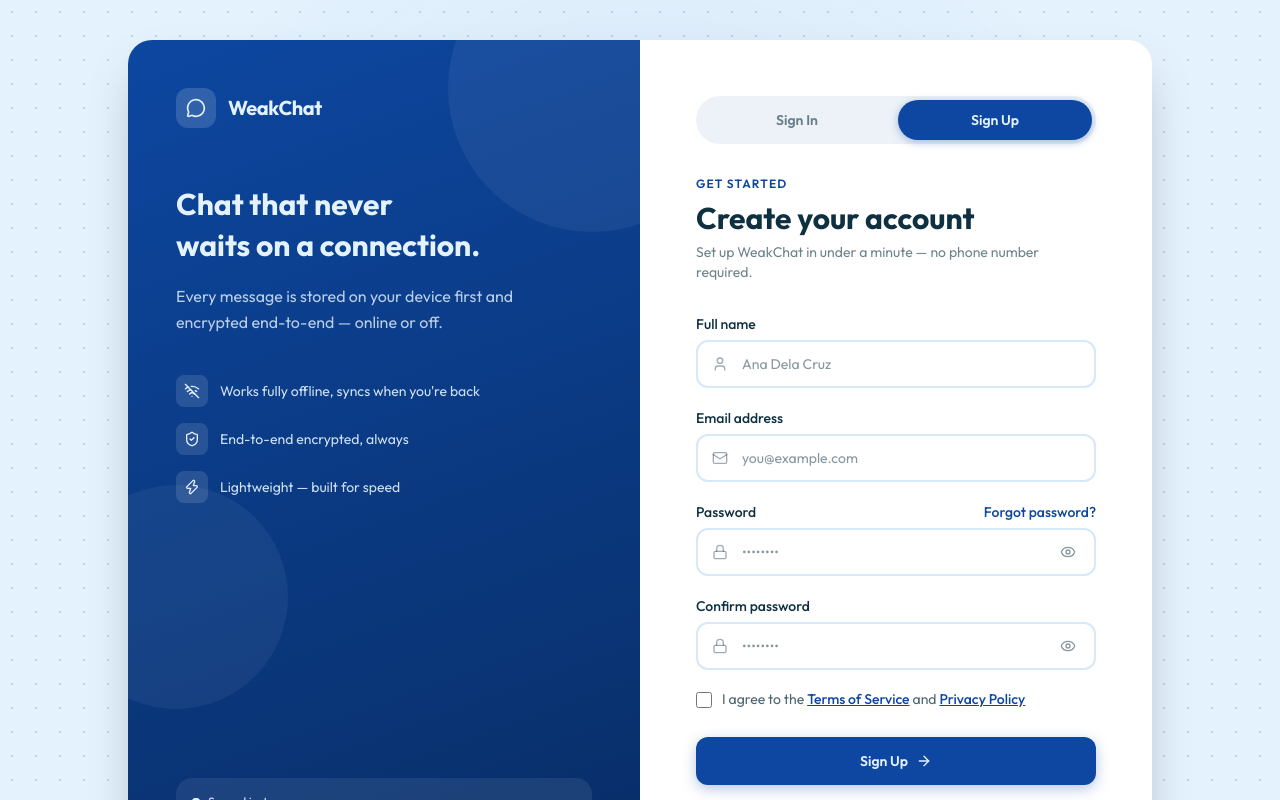
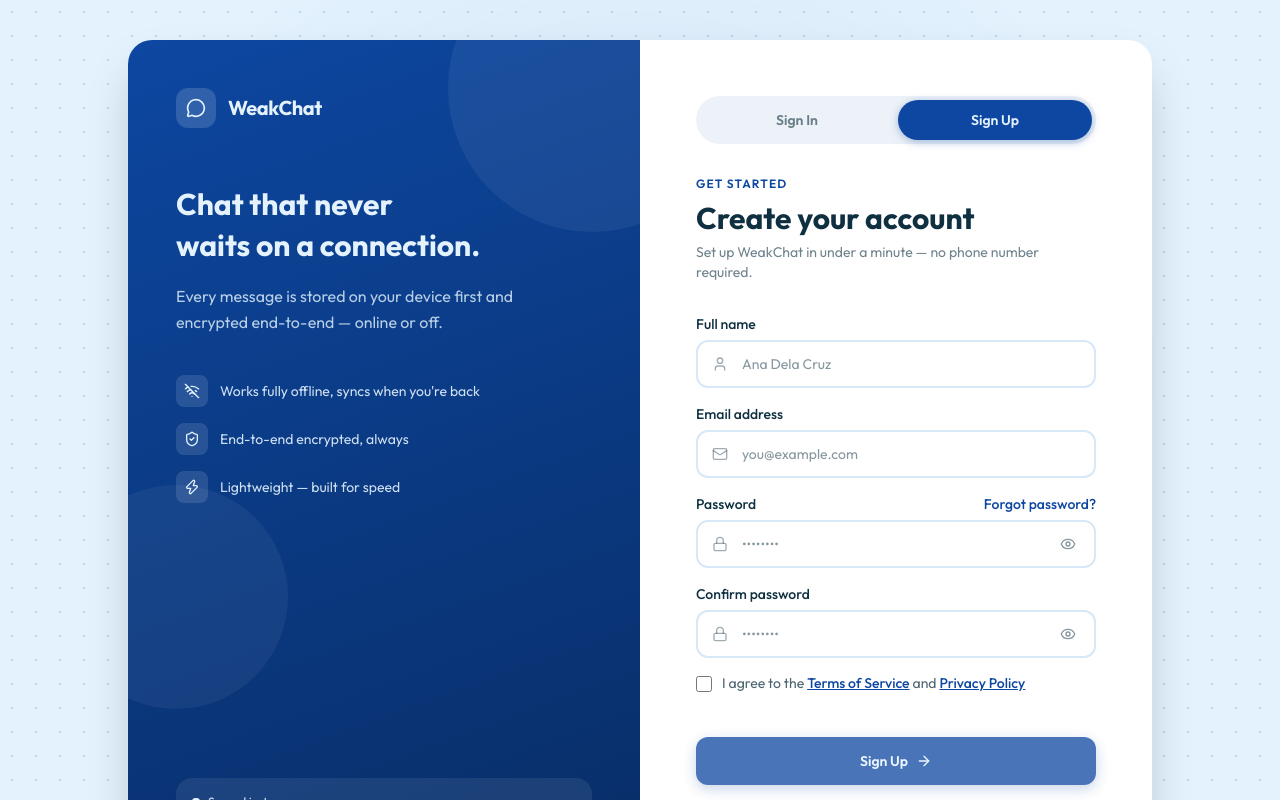
Before and after one commit to cirilobucatcat/offline-first-chat, a React (Vite) app: page /login in a window 1280 px wide. Both pictures are taken after typing "name@example.com", "Sample123" into the empty fields and a click on the button "Create an account". Shown: the top 800 px of the page. Built offline with nearby package versions, Linux system fonts and the light colour scheme; no server answers.

Commit message:
moved Auth component into page

```diff
--- a/src/components/auth/SignInForm.tsx
+++ b/src/components/auth/SignInForm.tsx
@@ -2,7 +2,10 @@ import { ArrowRight, Eye, EyeOff, Loader2, Lock, Mail } from "lucide-react";
 import { Field } from "../Field";
 import { PALE_BLUE, PRIMARY } from "../../lib/constants";
 import { Checkbox } from "../Checkbox";
-import { useState } from "react";
+import { useState, type SubmitEventHandler } from "react";
+import { useNavigate } from "react-router";
+import { signInWithEmailAndPassword } from "firebase/auth";
+import { auth } from "../../lib/firebase";
 
 export default function SignInForm() {
 
@@ -10,14 +13,38 @@ export default function SignInForm() {
   const [password, setPassword] = useState('')
   const [remember, setRemember] = useState(false)
   const [showPassword, setShowPassword] = useState(false)
-  const [isLoading, setIsLoading] = useState(false)
+  const [isLoading, setLoading] = useState(false)
+  const [error, setError] = useState('');
+  const navigate = useNavigate();
 
-  const handleSubmit = () => {
+  const handleSubmit: SubmitEventHandler<HTMLFormElement> = async (e) => {
+    e.preventDefault();
+    setError('');
+    setLoading(true);
 
-  }
+    try {
+      await signInWithEmailAndPassword(auth, email, password);
+      navigate('/chat');
+    } catch (err: any) {
+      if (err.code === 'auth/invalid-credential') {
+        setError('Wrong email or password.');
+      } else if (err.code === 'auth/too-many-requests') {
+        setError('Too many failed attempts. Try again later.');
+      } else {
+        setError('Something went wrong. Try again.');
+      }
+    } finally {
+      setLoading(false);
+    }
+  };
 
   return (
-    <>
+    <form onSubmit={handleSubmit} className="flex flex-col gap-y-4">
+      {error && (
+        <div className="mb-4 p-3 bg-red-100 text-red-700 rounded-lg text-sm">
+          {error}
+        </div>
+      )}
       <Field
         id="email"
         label="Email address"
@@ -67,8 +94,7 @@ export default function SignInForm() {
       </Checkbox>
 
       <button
-        type="button"
-        onClick={handleSubmit}
+        type="submit"
         disabled={isLoading}
         aria-busy={isLoading}
         className="btn-primary w-full py-3.5 rounded-xl font-semibold text-sm flex items-center justify-center gap-2 mt-7"
@@ -91,6 +117,5 @@ export default function SignInForm() {
           </>
         )}
       </button>
-    </>
-  )
+    </form>)
 }
--- a/src/components/auth/SignUpForm.tsx
+++ b/src/components/auth/SignUpForm.tsx
@@ -1,33 +1,74 @@
-import { useState } from 'react'
+import { useState, type SubmitEventHandler } from 'react'
 import { Field } from '../Field'
 import { ArrowRight, Eye, EyeOff, Loader2, Lock, Mail, User } from 'lucide-react'
 import { PALE_BLUE, PRIMARY } from '../../lib/constants'
 import { StrengthMeter } from '../StrengthMeter'
 import { Checkbox } from '../Checkbox'
+import { doc, serverTimestamp, setDoc } from 'firebase/firestore'
+import { auth, db } from '../../lib/firebase'
+import { createUserWithEmailAndPassword, updateProfile } from 'firebase/auth'
+import { useNavigate } from 'react-router'
 
 export default function SignUpForm() {
 
-  const [name, setName] = useState('')
+  const [displayName, setDisplayName] = useState('');
   const [email, setEmail] = useState('')
   const [showPassword, setShowPassword] = useState(false)
   const [password, setPassword] = useState('')
   const [confirmPassword, setConfirmPassword] = useState('')
   const [showConfirm, setShowConfirm] = useState(false)
-  const [isLoading, setIsLoading] = useState(false)
+  const [isLoading, setLoading] = useState(false)
   const [agree, setAgree] = useState(false)
+  const [error, setError] = useState('');
+  const navigate = useNavigate();
 
-  const handleSubmit = () => {
-    setIsLoading(true)
+  const handleSubmit: SubmitEventHandler<HTMLFormElement> = async (e) => {
+    e.preventDefault();
+    setError('');
+    setLoading(true);
 
-  }
+    if (password !== confirmPassword) {
+      setError('Passwords do not match.');
+      setLoading(false);
+      return;
+    }
 
-  return (<>
+    try {
+      const { user } = await createUserWithEmailAndPassword(auth, email, password);
+      await updateProfile(user, { displayName });
+
+      await setDoc(doc(db, 'users', user.uid), {
+        displayName,
+        email,
+        createdAt: serverTimestamp(),
+      });
+
+      navigate('/chat');
+    } catch (err: any) {
+      if (err.code === 'auth/email-already-in-use') {
+        setError('That email is already registered.');
+      } else if (err.code === 'auth/weak-password') {
+        setError('Password should be at least 6 characters.');
+      } else {
+        setError('Something went wrong. Try again.');
+      }
+    } finally {
+      setLoading(false);
+    }
+  };
+
+  return (<form className='flex flex-col gap-y-4' onSubmit={handleSubmit}>
+    {error && (
+      <div className="mb-4 p-3 bg-red-100 text-red-700 rounded-lg text-sm">
+        {error}
+      </div>
+    )}
     <Field
       id="name"
       label="Full name"
       icon={User}
-      value={name}
-      onChange={(e) => setName(e.target.value)}
+      value={displayName}
+      onChange={(e) => setDisplayName(e.target.value)}
       placeholder="Ana Dela Cruz"
       autoComplete="name"
     />
@@ -40,7 +81,6 @@ export default function SignUpForm() {
       value={email}
       onChange={(e) => setEmail(e.target.value)}
       placeholder="you@example.com"
-      autoComplete="email"
     />
 
     <div>
@@ -61,7 +101,6 @@ export default function SignUpForm() {
         value={password}
         onChange={(e) => setPassword(e.target.value)}
         placeholder="••••••••"
-        autoComplete="current-password"
         rightSlot={
           <button
             type="button"
@@ -111,16 +150,15 @@ export default function SignUpForm() {
     </Checkbox>
 
     <button
-      type="button"
-      onClick={handleSubmit}
-      disabled={isLoading}
+      type="submit"
+      disabled={isLoading || !agree}
       aria-busy={isLoading}
       className="btn-primary w-full py-3.5 rounded-xl font-semibold text-sm flex items-center justify-center gap-2 mt-7"
       style={{
         backgroundColor: PRIMARY,
         color: PALE_BLUE,
-        opacity: isLoading ? 0.75 : 1,
-        cursor: isLoading ? "not-allowed" : "pointer",
+        opacity: isLoading || !agree ? 0.75 : 1,
+        cursor: isLoading || !agree ? "not-allowed" : "pointer",
       }}
     >
       {isLoading ? (
@@ -135,6 +173,5 @@ export default function SignUpForm() {
         </>
       )}
     </button>
-  </>
-  )
+  </form>)
 }
--- a/src/pages/SignIn.tsx
+++ /dev/null
@@ -1,88 +0,0 @@
-import { useState } from 'react';
-import { signInWithEmailAndPassword } from 'firebase/auth';
-import { auth } from '../lib/firebase';
-import { useNavigate } from 'react-router';
-import Auth from '../components/auth/Auth';
-
-export function SignIn() {
-  const [email, setEmail] = useState('');
-  const [password, setPassword] = useState('');
-  const [error, setError] = useState('');
-  const [loading, setLoading] = useState(false);
-  const navigate = useNavigate();
-
-  const handleSignIn = async (e: React.FormEvent) => {
-    e.preventDefault();
-    setError('');
-    setLoading(true);
-
-    try {
-      await signInWithEmailAndPassword(auth, email, password);
-      navigate('/chat');
-    } catch (err: any) {
-      if (err.code === 'auth/invalid-credential') {
-        setError('Wrong email or password.');
-      } else if (err.code === 'auth/too-many-requests') {
-        setError('Too many failed attempts. Try again later.');
-      } else {
-        setError('Something went wrong. Try again.');
-      }
-    } finally {
-      setLoading(false);
-    }
-  };
-
-  return (
-    // <div className="flex items-center justify-center min-h-screen bg-gray-50">
-    //   <div className="w-full max-w-md p-8 bg-white rounded-lg shadow-lg">
-    //     <h1 className="text-2xl font-bold mb-6 text-center">Sign In</h1>
-
-    //     {error && (
-    //       <div className="mb-4 p-3 bg-red-100 text-red-700 rounded-lg text-sm">
-    //         {error}
-    //       </div>
-    //     )}
-
-    //     <form onSubmit={handleSignIn} className="space-y-4">
-    //       <div>
-    //         <label className="block text-sm font-medium mb-1">Email</label>
-    //         <input
-    //           type="email"
-    //           value={email}
-    //           onChange={(e) => setEmail(e.target.value)}
-    //           className="w-full px-4 py-2 border border-gray-300 rounded-lg focus:ring-2 focus:ring-blue-500 focus:border-transparent"
-    //           required
-    //         />
-    //       </div>
-
-    //       <div>
-    //         <label className="block text-sm font-medium mb-1">Password</label>
-    //         <input
-    //           type="password"
-    //           value={password}
-    //           onChange={(e) => setPassword(e.target.value)}
-    //           className="w-full px-4 py-2 border border-gray-300 rounded-lg focus:ring-2 focus:ring-blue-500 focus:border-transparent"
-    //           required
-    //         />
-    //       </div>
-
-    //       <button
-    //         type="submit"
-    //         disabled={loading}
-    //         className="w-full bg-blue-500 text-white py-2 rounded-lg hover:bg-blue-600 disabled:opacity-50 transition-colors"
-    //       >
-    //         {loading ? 'Signing in...' : 'Sign In'}
-    //       </button>
-    //     </form>
-
-    //     <p className="mt-4 text-center text-sm text-gray-600">
-    //       Don't have an account?{' '}
-    //       <a href="/signup" className="text-blue-500 hover:underline">
-    //         Sign Up
-    //       </a>
-    //     </p>
-    //   </div>
-    // </div>
-    <Auth />
-  );
-}
--- a/src/pages/SignUp.tsx
+++ /dev/null
@@ -1,127 +0,0 @@
-// src/components/auth/SignUp.tsx
-import { useState } from 'react';
-import { useNavigate } from 'react-router';
-import { createUserWithEmailAndPassword, updateProfile } from 'firebase/auth';
-import { doc, setDoc, serverTimestamp } from 'firebase/firestore';
-import { auth, db } from '../lib/firebase';
-
-export function SignUp() {
-  const [displayName, setDisplayName] = useState('');
-  const [email, setEmail] = useState('');
-  const [password, setPassword] = useState('');
-  const [confirmPassword, setConfirmPassword] = useState('');
-  const [error, setError] = useState('');
-  const [loading, setLoading] = useState(false);
-  const navigate = useNavigate();
-
-  const handleSignUp = async (e: React.FormEvent) => {
-    e.preventDefault();
-    setError('');
-    setLoading(true);
-
-    if (password !== confirmPassword) {
-      setError('Passwords do not match.');
-      setLoading(false);
-      return;
-    }
-
-    try {
-      const { user } = await createUserWithEmailAndPassword(auth, email, password);
-      await updateProfile(user, { displayName });
-
-      // Create user profile in Firestore
-      await setDoc(doc(db, 'users', user.uid), {
-        displayName,
-        email,
-        createdAt: serverTimestamp(),
-      });
-
-      navigate('/chat');
-    } catch (err: any) {
-      if (err.code === 'auth/email-already-in-use') {
-        setError('That email is already registered.');
-      } else if (err.code === 'auth/weak-password') {
-        setError('Password should be at least 6 characters.');
-      } else {
-        setError('Something went wrong. Try again.');
-      }
-    } finally {
-      setLoading(false);
-    }
-  };
-
-  return (
-    <div className="flex items-center justify-center min-h-screen bg-gray-50">
-      <div className="w-full max-w-md p-8 bg-white rounded-lg shadow-lg">
-        <h1 className="text-2xl font-bold mb-6 text-center">Create Account</h1>
-
-        {error && (
-          <div className="mb-4 p-3 bg-red-100 text-red-700 rounded-lg text-sm">
-            {error}
-          </div>
-        )}
-
-        <form onSubmit={handleSignUp} className="space-y-4">
-          <div>
-            <label className="block text-sm font-medium mb-1">Display Name</label>
-            <input
-              type="text"
-              value={displayName}
-              onChange={(e) => setDisplayName(e.target.value)}
-              className="w-full px-4 py-2 border border-gray-300 rounded-lg focus:ring-2 focus:ring-blue-500 focus:border-transparent"
-              required
-            />
-          </div>
-
-          <div>
-            <label className="block text-sm font-medium mb-1">Email</label>
-            <input
-              type="email"
-              value={email}
-              onChange={(e) => setEmail(e.target.value)}
-              className="w-full px-4 py-2 border border-gray-300 rounded-lg focus:ring-2 focus:ring-blue-500 focus:border-transparent"
-              required
-            />
-          </div>
-
-          <div>
-            <label className="block text-sm font-medium mb-1">Password</label>
-            <input
-              type="password"
-              value={password}
-              onChange={(e) => setPassword(e.target.value)}
-              className="w-full px-4 py-2 border border-gray-300 rounded-lg focus:ring-2 focus:ring-blue-500 focus:border-transparent"
-              required
-            />
-          </div>
-
-          <div>
-            <label className="block text-sm font-medium mb-1">Confirm Password</label>
-            <input
-              type="password"
-              value={confirmPassword}
-              onChange={(e) => setConfirmPassword(e.target.value)}
-              className="w-full px-4 py-2 border border-gray-300 rounded-lg focus:ring-2 focus:ring-blue-500 focus:border-transparent"
-              required
-            />
-          </div>
-
-          <button
-            type="submit"
-            disabled={loading}
-            className="w-full bg-blue-500 text-white py-2 rounded-lg hover:bg-blue-600 disabled:opacity-50 transition-colors"
-          >
-            {loading ? 'Creating account...' : 'Sign Up'}
-          </button>
-        </form>
-
-        <p className="mt-4 text-center text-sm text-gray-600">
-          Already have an account?{' '}
-          <a href="/login" className="text-blue-500 hover:underline">
-            Sign In
-          </a>
-        </p>
-      </div>
-    </div>
-  );
-}
```
Also changed, not shown: src/main.tsx (+2 -7 lines), src/pages/Auth.tsx (renamed from src/components/auth/Auth.tsx, +4 -4 lines).
